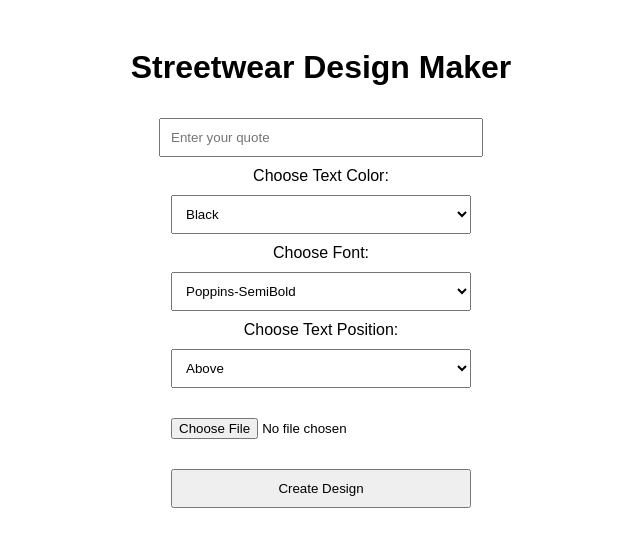
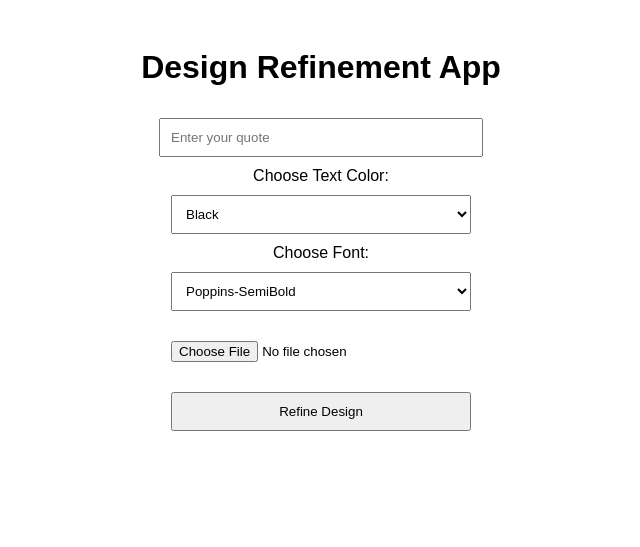
Before and after one commit to ill-Lifestyle/streewear-web-app, a Flask app: page / in a window 1280 px wide. Shown: the top 547 px of the page, without its empty margins (319-959 px from the left). Run offline with Flask 3, Linux system fonts and the light colour scheme; some libraries are stand-ins or nearby versions.

Commit message:
Add files via upload

```diff
--- a/app.py
+++ b/app.py
@@ -13,31 +13,29 @@ os.makedirs(OUTPUT_FOLDER, exist_ok=True)
 @app.route("/", methods=["GET", "POST"])
 def index():
     if request.method == "POST":
-        # Get text, color, font, and uploaded image from form
+        # Handle upload and design refinement
         quote = request.form.get("quote", "Your Text Here")
         text_color = request.form.get("color", "black")
-        font_choice = request.form.get("font", "Streetwear-Regular.ttf")
-        text_position = request.form.get("position", "above")
+        font_choice = request.form.get("font", "Poppins-Regular.ttf")
         file = request.files.get("image")
         image_path = None
         if file:
             image_path = os.path.join(UPLOAD_FOLDER, file.filename)
             file.save(image_path)
 
-        # Create the design
-        output_path = os.path.join(OUTPUT_FOLDER, "streetwear_mockup.png")
-        create_streetwear_design(image_path, quote, output_path, text_color, font_choice, text_position)
+        # Output path for design
+        output_path = os.path.join(OUTPUT_FOLDER, "refined_design.png")
+        create_refined_design(image_path, quote, output_path, text_color, font_choice)
         return send_file(output_path, mimetype="image/png", as_attachment=True)
 
     return render_template("index.html", fonts=os.listdir(FONTS_FOLDER))
 
-def create_streetwear_design(image_path=None, quote="Your Text Here", output_name="streetwear_mockup.png",
-                             text_color="black", font_choice="Streetwear-Regular.ttf", text_position="above"):
+def create_refined_design(image_path, quote, output_name, text_color, font_choice):
     canvas_width, canvas_height = 1000, 1200
     canvas = Image.new("RGBA", (canvas_width, canvas_height), (255, 255, 255, 0))  # Transparent background
     draw = ImageDraw.Draw(canvas)
 
-    # Add image if uploaded
+    # Load image if uploaded
     if image_path and os.path.exists(image_path):
         input_image = Image.open(image_path).convert("RGBA")
         input_image.thumbnail((800, 600))
@@ -48,25 +46,15 @@ def create_streetwear_design(image_path=None, quote="Your Text Here", output_nam
     # Add text
     font_path = os.path.join(FONTS_FOLDER, font_choice)
     try:
-        font = ImageFont.truetype(font_path, 50)  # Adjusted font size for better visibility
+        font = ImageFont.truetype(font_path, 50)
     except Exception as e:
         print(f"Error loading font: {e}")
         font = ImageFont.load_default()
 
     text_bbox = draw.textbbox((0, 0), quote, font=font)
     quote_width = text_bbox[2] - text_bbox[0]
-    quote_height = text_bbox[3] - text_bbox[1]
-
-    if text_position == "above":
-        quote_x = (canvas_width - quote_width) // 2
-        quote_y = 50
-    elif text_position == "below":
-        quote_x = (canvas_width - quote_width) // 2
-        quote_y = 850
-    else:  # around
-        quote_x = (canvas_width - quote_width) // 2
-        quote_y = 200
-
+    quote_x = (canvas_width - quote_width) // 2
+    quote_y = 850
     draw.text((quote_x, quote_y), quote, fill=text_color, font=font)
 
     canvas.save(output_name, "PNG")
--- a/templates/index.html
+++ b/templates/index.html
@@ -4,7 +4,7 @@
 <head>
     <meta charset="UTF-8">
     <meta name="viewport" content="width=device-width, initial-scale=1.0">
-    <title>Streetwear Design Maker</title>
+    <title>Design Refinement App</title>
     <style>
         body { font-family: Arial, sans-serif; text-align: center; padding: 20px; }
         form { margin: 20px auto; }
@@ -12,7 +12,7 @@
     </style>
 </head>
 <body>
-    <h1>Streetwear Design Maker</h1>
+    <h1>Design Refinement App</h1>
     <form method="POST" enctype="multipart/form-data">
         <input type="text" name="quote" placeholder="Enter your quote" required><br>
         <label for="color">Choose Text Color:</label><br>
@@ -28,14 +28,8 @@
             <option value="{{ font }}">{{ font.split('.')[0] }}</option>
             {% endfor %}
         </select><br>
-        <label for="position">Choose Text Position:</label><br>
-        <select name="position" id="position">
-            <option value="above">Above</option>
-            <option value="below">Below</option>
-            <option value="around">Around</option>
-        </select><br>
         <input type="file" name="image" accept="image/*"><br>
-        <button type="submit">Create Design</button>
+        <button type="submit">Refine Design</button>
     </form>
 </body>
 </html>
```
